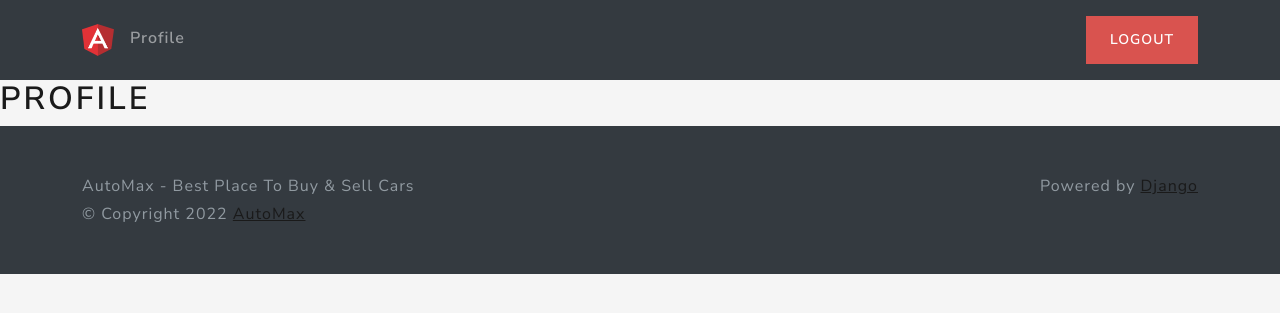
After one commit to shinchri/automax, a Django app: page /profile/ in a window 1280 px wide. The commit adds this page. Shown: the top 313 px of the page. Run offline with Django 4.2, Linux system fonts and the light colour scheme; a user stored in the database is signed in; tables that the repository leaves empty hold one stand-in row (values such as "Sample post"); some libraries are stand-ins or nearby versions.

Commit message:
feat: Display profile page using decorate class based views

```diff
--- a/main/templates/base/base.html
+++ b/main/templates/base/base.html
@@ -37,13 +37,13 @@
     <header class="p-3 bg-dark text-white w-100 nav-masthead">
       <div class="container">
         <div class="d-flex flex-wrap align-items-center justify-content-center justify-content-lg-start">
-          <a href="{% url 'main' %}" class="d-flex align-items-center mb-2 mb-lg-0 text-white text-decoration-none">
+          <a href="{% url 'home' %}" class="d-flex align-items-center mb-2 mb-lg-0 text-white text-decoration-none">
             <img class="bi me-2" width="32" height="32" src="{% static 'images/logo.png' %}" aria-label="Bootstrap">
           </a>
           {% if request.user.is_authenticated %}
           <ul class="nav col-12 col-lg-auto me-lg-auto mb-2 justify-content-center mb-md-0">
               <li>
-                  <a href="#" class="nav-link px-2">Profile</a>
+                  <a href="{% url 'profile' %}" class="nav-link px-2">Profile</a>
               </li>
           </ul>
           <div class="text-end">
--- /dev/null
+++ b/users/templates/views/profile.html
@@ -0,0 +1,7 @@
+{% extends 'base/base.html' %}
+{% load static %}
+{% load crispy_forms_tags %}
+
+{% block body %}
+<h1>Profile</h1>
+{% endblock %}
--- a/users/urls.py
+++ b/users/urls.py
@@ -1,9 +1,10 @@
 from django.urls import path
 
-from .views import login_view, RegisterView, logout_view
+from .views import login_view, RegisterView, logout_view, ProfileView
 
 urlpatterns = [
   path('login/', login_view, name='login'),
   path('logout/', logout_view, name='logout'),
   path('register/', RegisterView.as_view(), name="register"),
+  path('profile/', ProfileView.as_view(), name='profile'),
 ]
--- a/users/views.py
+++ b/users/views.py
@@ -1,5 +1,6 @@
 from django.shortcuts import render, redirect
 from django.contrib.auth.forms import AuthenticationForm, UserCreationForm
+from django.utils.decorators import method_decorator
 from django.contrib.auth import authenticate, login, logout
 from django.contrib.auth.decorators import login_required
 from django.contrib import messages
@@ -55,3 +56,11 @@ class RegisterView(View):
 # def register_view(request):
 #   register_form = UserCreationForm()
 #   return render(request, 'views/register.html', {'register_form': register_form})
+@method_decorator(login_required, name="dispatch")
+class ProfileView(View):
+
+  def get(self, request):
+    return render(request, 'views/profile.html', {})
+
+  def post(self, request):
+    pass
```
